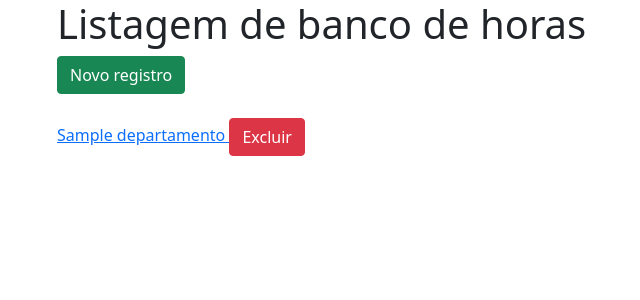
After one commit to leonardocintra/gestao_pessoas, a Django app: template apps/registro_hora_extra/templates/registro_hora_extra/registrohoraextra_list.html in a window 1280 px wide. The commit adds this page. Shown: the top 300 px of the page, without its empty margins (25-665 px from the left). Run offline with Django 3.2, Linux system fonts and the light colour scheme; the template is opened without the code that fills it: most values are stand-ins (such as "Sample title", 1, 10 or a date in 2020); some libraries are stand-ins or nearby versions.

Commit message:
registro dehoras

```diff
--- a/apps/core/templates/core/index.html
+++ b/apps/core/templates/core/index.html
@@ -11,6 +11,8 @@
     <a class="btn btn-primary" href="{% url 'list_funcionarios' %}">Gerenciar Funcionario</a>
     <br />
     <a class="btn btn-primary" href="{% url 'list_departamentos' %}">Gerenciar Departamentos</a>
+    <br />
+    <a class="btn btn-info" href="{% url 'list_registro_hora_extra' %}">Gerenciar Banco de horas</a>
   </div>
   <div class="col">
     <a href="{% url 'logout' %}">Sair</a>
--- a/apps/registro_hora_extra/models.py
+++ b/apps/registro_hora_extra/models.py
@@ -1,11 +1,15 @@
 from django.db import models
-
+from django.urls import reverse
 from apps.funcionarios.models import Funcionario
 
 
 class RegistroHoraExtra(models.Model):
     motivo = models.CharField(max_length=100)
     funcionario = models.ForeignKey(Funcionario, on_delete=models.PROTECT)
+    horas = models.DecimalField(max_digits=5, decimal_places=2)
 
     def __str__(self) -> str:
         return self.motivo
+
+    def get_absolute_url(self):
+        return reverse("update_registro_hora_extra", args=[self.id])
--- a/apps/departamentos/templates/departamentos/departamento_confirm_delete.html
+++ b/apps/registro_hora_extra/templates/registro_hora_extra/registrohoraextra_confirm_delete.html
@@ -4,7 +4,7 @@
 <form action="" method="post">
     {% csrf_token %}
 
-    <h1> Tem certeza que deseja excluir esse departamento ?</h1>
+    <h1> Tem certeza que deseja excluir registro {{ object }} ?</h1>
 
     {{ form }}
 
--- /dev/null
+++ b/apps/registro_hora_extra/templates/registro_hora_extra/registrohoraextra_list.html
@@ -0,0 +1,25 @@
+{% extends 'base.html' %}
+
+{% block main %}
+    <h1>Listagem de banco de horas </h1>
+
+    <a class="btn btn-success" href="{% url 'create_registro_hora_extra' %}">
+        Novo registro
+    </a>
+
+    <br/>
+    <br/>
+
+    {% for registro_hora_extra in object_list %}
+        <a href="{% url 'update_registro_hora_extra' registro_hora_extra.pk %}">
+            {{ registro_hora_extra }}
+        </a>
+        <a class="btn btn-danger" href="{% url 'delete_registro_hora_extra' registro_hora_extra.pk %}">
+            Excluir
+        </a>
+        <br />
+    {% empty %}
+        <h3> Não existe registro de horas extras para esse funcionário </h3>
+    {% endfor %}
+
+{% endblock main %}
--- a/gestao_rh/urls.py
+++ b/gestao_rh/urls.py
@@ -27,4 +27,5 @@ urlpatterns = [
     path('departamentos/', include('apps.departamentos.urls')),
     path('documentos/', include('apps.documentos.urls')),
     path('funcionarios/', include('apps.funcionarios.urls')),
+    path('horas-extras/', include('apps.registro_hora_extra.urls')),
 ] + static(settings.MEDIA_URL, document_root=settings.MEDIA_ROOT)  # para visualizar os arquivos (img, pdf, etc)
```
Also changed, not shown: apps/registro_hora_extra/forms.py (added, +17 -0 lines), apps/registro_hora_extra/templates/registro_hora_extra/registrohoraextra_form.html (added, +16 -0 lines), apps/registro_hora_extra/urls.py (added, +13 -0 lines), apps/registro_hora_extra/views.py (+42 -2 lines), apps/registro_hora_extra/migrations/0003_registrohoraextra_horas.py (added).
